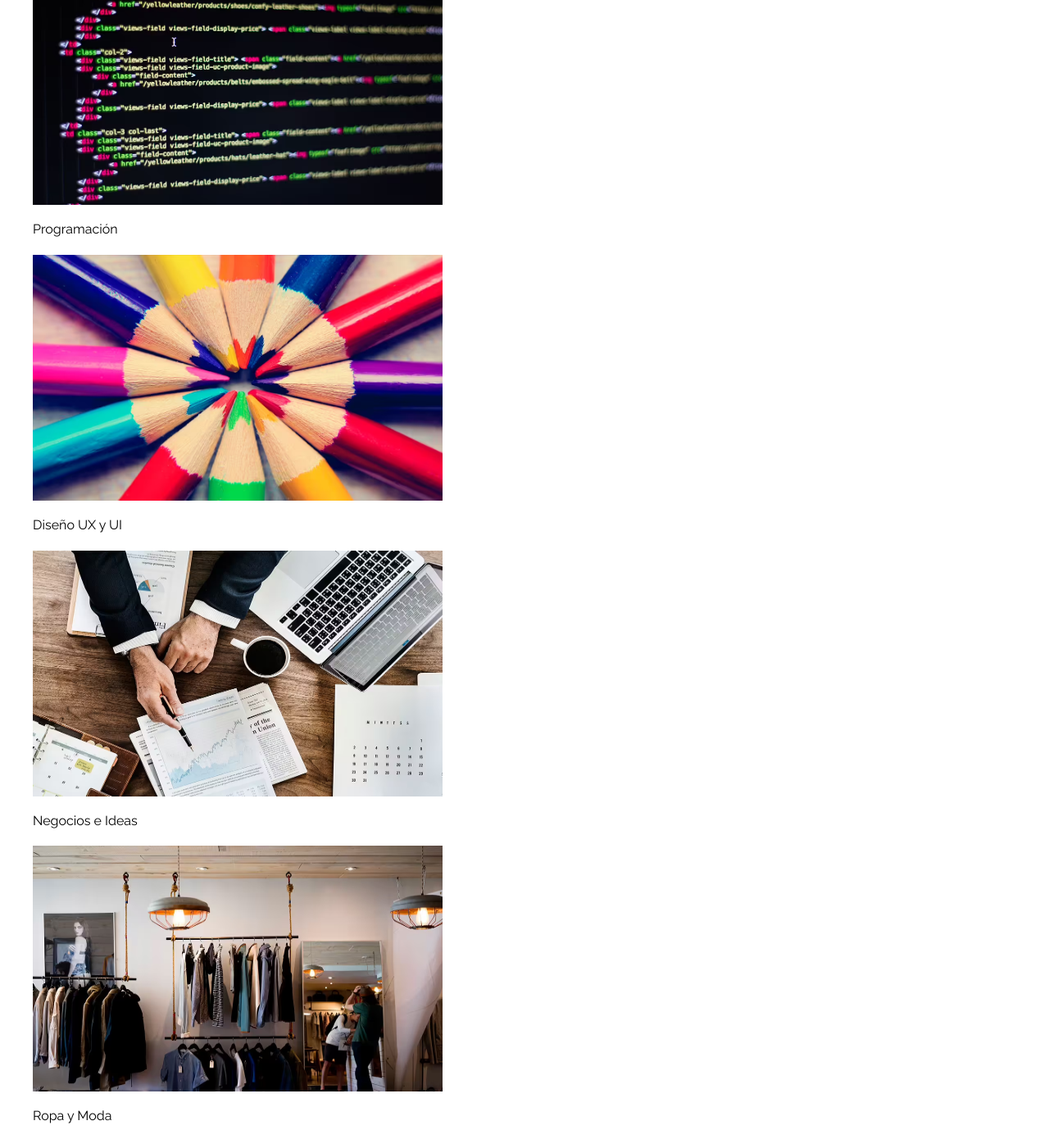
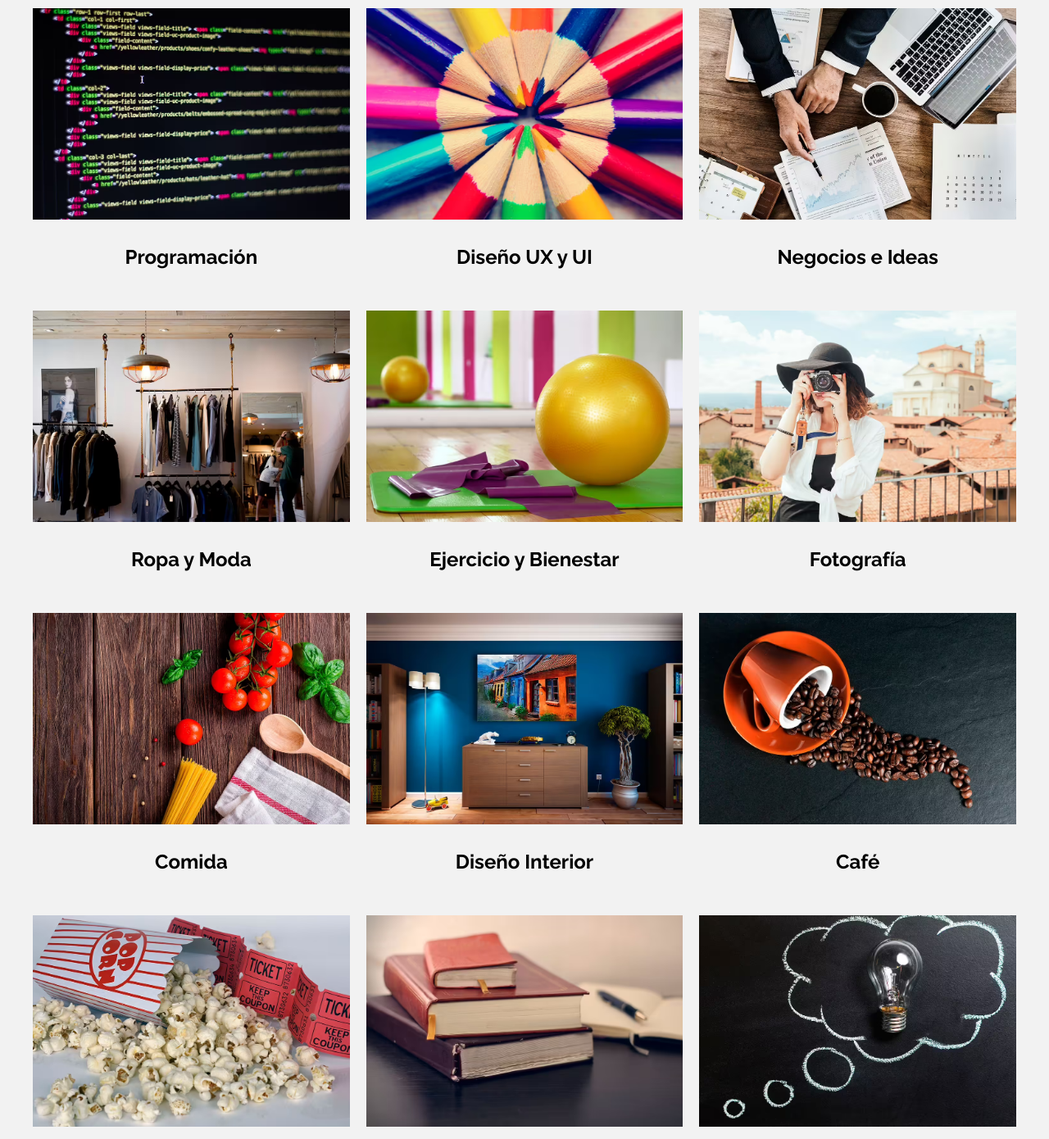
Before and after one commit to LuisMarioSolano/meeti, a website: page index.html in a window 1280 px wide. Shown: the part 1733-3123 px from the top of the page at 82% size. Drawn offline with Linux system fonts and the light colour scheme.

Commit message:
Style for .categorias

```diff
--- a/index.html
+++ b/index.html
@@ -195,8 +195,6 @@
             <img
               class="categoria__imagen"
               loading="lazy"
-              width="500"
-              height="300"
               src="build/img/categoria_1.jpg"
               alt="imagen categoria"
             />
@@ -211,8 +209,6 @@
             <img
               class="categoria__imagen"
               loading="lazy"
-              width="500"
-              height="300"
               src="build/img/categoria_2.jpg"
               alt="imagen categoria"
             />
@@ -227,8 +223,6 @@
             <img
               class="categoria__imagen"
               loading="lazy"
-              width="500"
-              height="300"
               src="build/img/categoria_3.jpg"
               alt="imagen categoria"
             />
@@ -243,8 +237,6 @@
             <img
               class="categoria__imagen"
               loading="lazy"
-              width="500"
-              height="300"
               src="build/img/categoria_4.jpg"
               alt="imagen categoria"
             />
@@ -259,8 +251,6 @@
             <img
               class="categoria__imagen"
               loading="lazy"
-              width="500"
-              height="300"
               src="build/img/categoria_5.jpg"
               alt="imagen categoria"
             />
@@ -275,8 +265,6 @@
             <img
               class="categoria__imagen"
               loading="lazy"
-              width="500"
-              height="300"
               src="build/img/categoria_6.jpg"
               alt="imagen categoria"
             />
@@ -291,8 +279,6 @@
             <img
               class="categoria__imagen"
               loading="lazy"
-              width="500"
-              height="300"
               src="build/img/categoria_7.jpg"
               alt="imagen categoria"
             />
@@ -307,8 +293,6 @@
             <img
               class="categoria__imagen"
               loading="lazy"
-              width="500"
-              height="300"
               src="build/img/categoria_8.jpg"
               alt="imagen categoria"
             />
@@ -323,8 +307,6 @@
             <img
               class="categoria__imagen"
               loading="lazy"
-              width="500"
-              height="300"
               src="build/img/categoria_9.jpg"
               alt="imagen categoria"
             />
@@ -339,8 +321,6 @@
             <img
               class="categoria__imagen"
               loading="lazy"
-              width="500"
-              height="300"
               src="build/img/categoria_10.jpg"
               alt="imagen categoria"
             />
@@ -355,8 +335,6 @@
             <img
               class="categoria__imagen"
               loading="lazy"
-              width="500"
-              height="300"
               src="build/img/categoria_11.jpg"
               alt="imagen categoria"
             />
@@ -371,8 +349,6 @@
             <img
               class="categoria__imagen"
               loading="lazy"
-              width="500"
-              height="300"
               src="build/img/categoria_12.jpg"
               alt="imagen categoria"
             />
--- /dev/null
+++ b/src/scss/ui/contenido/_categorias.scss
@@ -0,0 +1,28 @@
+@use "base/variables" as v;
+@use "base/mixins" as m;
+
+.categorias {
+  background-color: v.$grisClaro;
+  padding: 5rem 0;
+  &__heading {
+    @include m.heading;
+  }
+  &__grid {
+    margin-top: 5rem;
+    @include m.grid(1, 4rem);
+    @include m.tablet {
+      @include m.grid(2, 2rem);
+    }
+    @include m.desktop {
+        @include m.grid(3, 2rem);
+    }
+  }
+}
+
+.categoria {
+    &__nombre {
+        font-size: 2.4rem;
+        text-align: center;
+        font-weight: 700;
+    }
+}
--- a/src/scss/ui/contenido/_index.scss
+++ b/src/scss/ui/contenido/_index.scss
@@ -1,3 +1,4 @@
 @forward 'hero';
 @forward 'busqueda';
 @forward 'eventos';
+@forward 'categorias';
```
Also changed, not shown: build/css/app.css, 1 other file.
